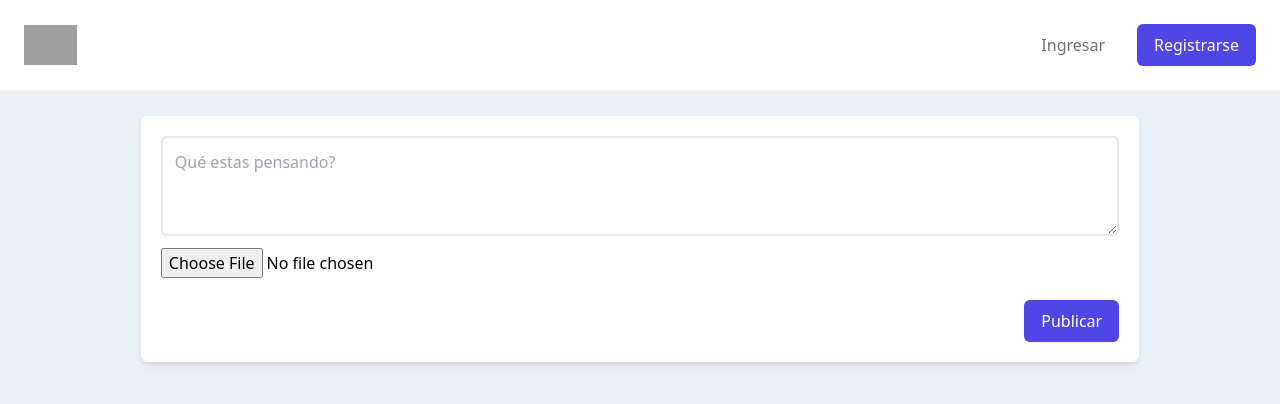
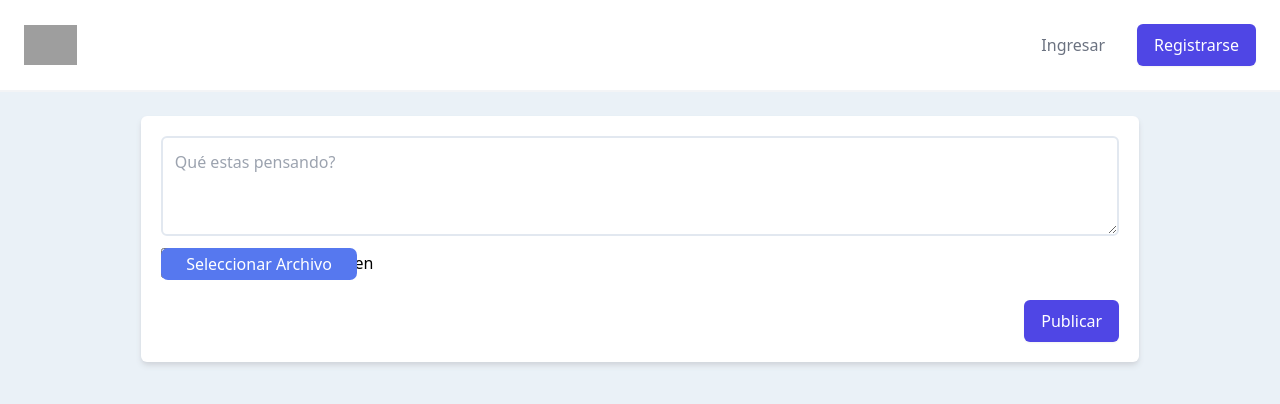
Before and after one commit to Luchimen/social-app, a React (Vite) app: page / in a window 1280 px wide. Shown: the top 404 px of the page. Built offline with nearby package versions, Linux system fonts and the light colour scheme; grey boxes are pictures that could not be loaded.

Commit message:
Agregando el estilo al boton file

```diff
--- a/src/index.css
+++ b/src/index.css
@@ -47,6 +47,7 @@ body {
   width: 100%;
   margin: 0 auto;
   height: 280px;
+  background-color: rgba(0, 0, 0, 0.042);
 }
 .post__img {
   width: 100%;
@@ -77,9 +78,10 @@ body {
   color: white;
   margin-left: auto;
 }
-/* .file-select {
+.file-select {
   position: relative;
   display: inline-block;
+  width: 100%;
 }
 .file-select::before {
   background-color: #5678ef;
@@ -94,8 +96,8 @@ body {
   right: 0;
   top: 0;
   bottom: 0;
-  width: 100%;
-}  */
+  width: 61%;
+}
 .file-select input[type="file"] {
   opacity: 1;
   width: 100%;
@@ -124,13 +126,19 @@ body {
   .post__btneliminar {
     width: 40%;
   }
+  .file-select::before{
+    width: 28%;
+  }
 }
 @media screen and (min-width: 1024px) {
   .list-stories {
     grid-template-columns: repeat(auto-fit, minmax(480px, 1fr));
   }
   .post__btneliminar {
-    width: 60%;
+    width: 40%;
+  }
+  .file-select::before{
+    width: 20.5%;
   }
 }
 @media screen and (min-width: 1440px) {
@@ -159,6 +167,9 @@ body {
   .post {
     width: 100%;
   }
+  .file-select::before{
+    width: 26%;
+  }
 }
 @media screen and (min-width: 2560px) {
   .stories-container {
@@ -168,4 +179,7 @@ body {
     align-items: baseline;
     margin: 0 auto;
   }
+  .file-select::before{
+    width: 20%;
+  }
 }
```
